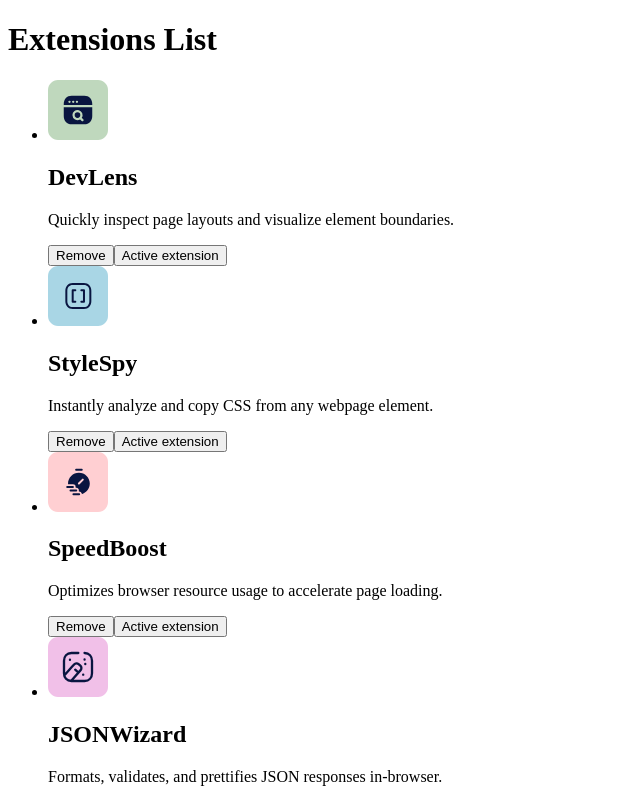
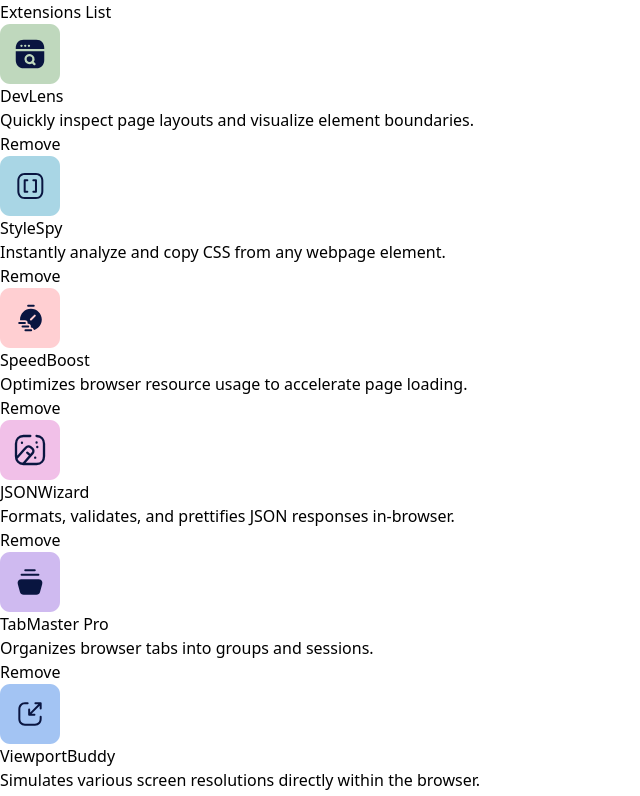
Before and after one commit to Javieer57/testing-project, a React (Vite) app: page / in a window 1280 px wide. Shown: the top 796 px of the page, without its empty margins (0-640 px from the left). Built offline with nearby package versions, Linux system fonts and the light colour scheme.

Commit message:
install tailwindcss

```diff
--- a/package.json
+++ b/package.json
@@ -12,8 +12,10 @@
     "coverage": "vitest run --coverage"
   },
   "dependencies": {
+    "@tailwindcss/vite": "^4.1.10",
     "react": "^19.1.0",
-    "react-dom": "^19.1.0"
+    "react-dom": "^19.1.0",
+    "tailwindcss": "^4.1.10"
   },
   "devDependencies": {
     "@eslint/js": "^9.25.0",
--- a/src/index.css
+++ b/src/index.css
@@ -1,3 +1,5 @@
+@import "tailwindcss";
+
 /* :root {
   font-family: system-ui, Avenir, Helvetica, Arial, sans-serif;
   line-height: 1.5;
--- a/vite.config.ts
+++ b/vite.config.ts
@@ -1,11 +1,12 @@
 /// <reference types="vitest/config" />
 import { defineConfig } from "vite";
 import react from "@vitejs/plugin-react";
+import tailwindcss from "@tailwindcss/vite";
 import { coverageConfigDefaults } from "vitest/config";
 
 // https://vite.dev/config/
 export default defineConfig({
-  plugins: [react()],
+  plugins: [react(), tailwindcss()],
   test: {
     globals: true,
     environment: "jsdom",
```
Also changed, not shown: 1 other file (tests, documents, lock files or other folders).
